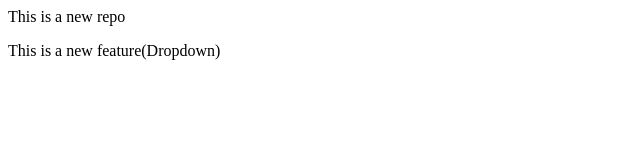
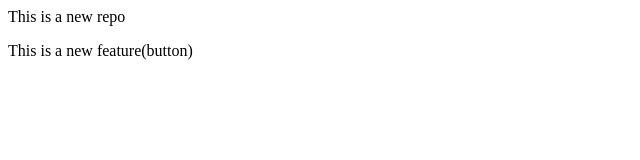
Before and after one commit to Sateeshreddy1125/localrepo, a plain HTML site: page index.html in a window 1280 px wide. Shown: the full height of the page, 0-640 px from the left. Drawn offline with Linux system fonts and the light colour scheme.

Commit message:
Add button

```diff
--- a/index.html
+++ b/index.html
@@ -1,2 +1,2 @@
 <p>This is a new repo</p>
-<p>This is a new feature(Dropdown)</p>
+<p>This is a new feature(button)</p>
```
